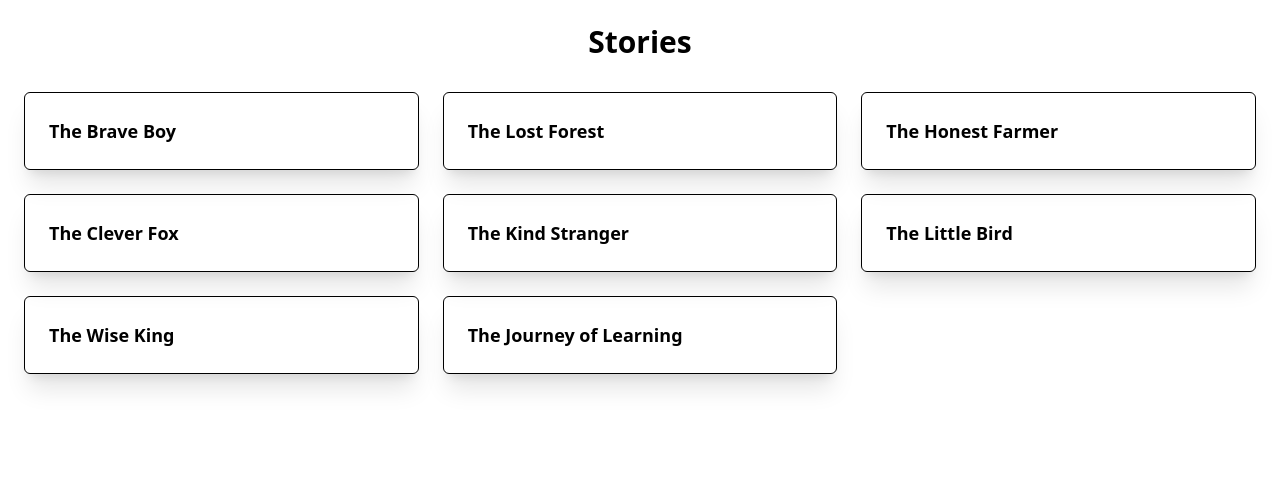
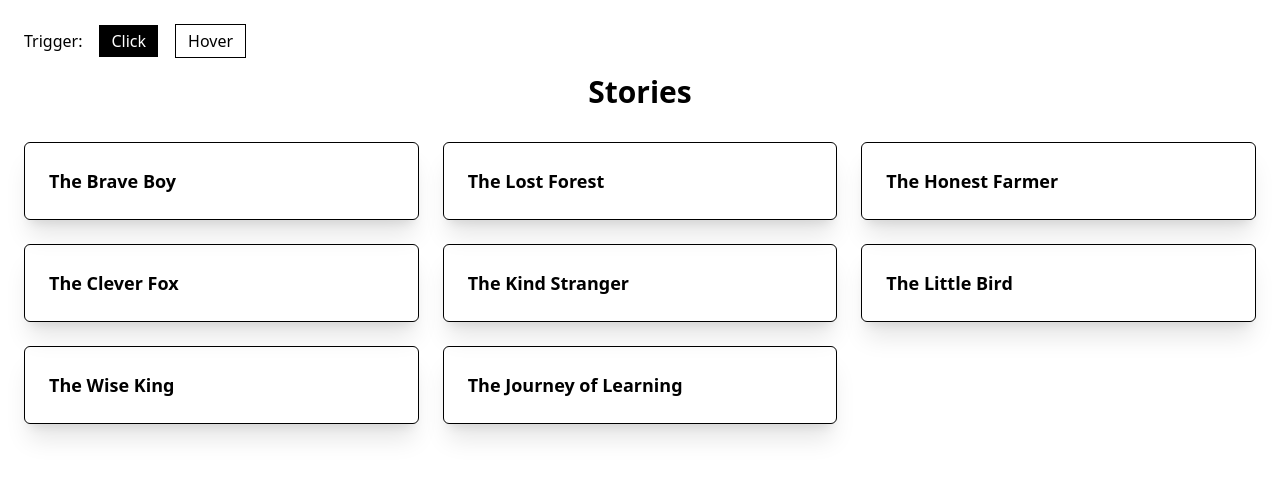
Before and after one commit to akvarc/Story-Definition, a React (Vite) app: page / in a window 1280 px wide. Shown: the top 478 px of the page. Built offline with nearby package versions, Linux system fonts and the light colour scheme.

Commit message:
Change to hover

```diff
--- a/src/App.jsx
+++ b/src/App.jsx
@@ -1,14 +1,19 @@
 import { BrowserRouter, Routes, Route } from "react-router-dom";
 import StoryDetail from "./Component.jsx/StoryDetail";
 import StoryList from "./Component.jsx/StoryList";
+import { ToggleContext } from "./store/ToggleContext";
 
 export default function App() {
   return (
+    <ToggleContext>
     <BrowserRouter>
+
       <Routes>
         <Route path="/" element={<StoryList/>} />
         <Route path="/story/:id" element={<StoryDetail/>} />
       </Routes>
+
     </BrowserRouter>
+    </ToggleContext>
   );
 }
--- a/src/Component.jsx/StoryList.jsx
+++ b/src/Component.jsx/StoryList.jsx
@@ -1,11 +1,13 @@
 
 import stories from "../Data/stories";
 import StoryCard from "../UI/StoryCards";
+import ToggleButton from "./ToggleButton";
 
 
 export default function StoryList() {
   return (
     <div className="min-h-screen bg-white text-black p-6">
+      <ToggleButton/>
       <h1 className="text-3xl font-bold mb-8 text-center">
         Stories
       </h1>
--- /dev/null
+++ b/src/Component.jsx/ToggleButton.jsx
@@ -0,0 +1,31 @@
+import { useContext } from "react";
+import TriggerContext from "../store/ToggleContext";
+
+
+export default function TriggerToggle() {
+  const { trigger, setTrigger } = useContext(TriggerContext);
+
+  return (
+    <div className="flex gap-4 items-center mb-4">
+      <span className="font-medium">Trigger:</span>
+
+      <button
+        onClick={() => setTrigger("click")}
+        className={`px-3 py-1 border ${
+          trigger === "click" ? "bg-black text-white" : "bg-white"
+        }`}
+      >
+        Click
+      </button>
+
+      <button
+        onClick={() => setTrigger("hover")}
+        className={`px-3 py-1 border ${
+          trigger === "hover" ? "bg-black text-white" : "bg-white"
+        }`}
+      >
+        Hover
+      </button>
+    </div>
+  );
+}
--- a/src/Component.jsx/WordWrapper.jsx
+++ b/src/Component.jsx/WordWrapper.jsx
@@ -1,9 +1,14 @@
-import { useState, useEffect } from "react";
+import { useState, useEffect, useContext } from "react";
+import TriggerContext from "../store/ToggleContext";
+
 
 export default function WordWrapper({ text }) {
+  const { trigger } = useContext(TriggerContext);
+
   const [selectedWord, setSelectedWord] = useState("");
   const [meaning, setMeaning] = useState("");
   const [loading, setLoading] = useState(false);
+  const [position, setPosition] = useState({ top: 0, left: 0 });
 
   useEffect(() => {
     if (!selectedWord) return;
@@ -33,20 +38,41 @@ export default function WordWrapper({ text }) {
     fetchMeaning();
   }, [selectedWord]);
 
+  function handleTrigger(word, event) {
+    const rect = event.target.getBoundingClientRect();
+
+    setPosition({
+      top: rect.bottom + 8,
+      left: rect.left
+    });
+
+    setSelectedWord(word);
+  }
+
   return (
-    <div className="max-w-4xl mx-auto px-4 text-black leading-8">
+    <div className="max-w-4xl mx-auto px-4 text-black leading-8 relative">
       {text.trim().split("\n").map((paragraph, pIndex) => {
+        const words = paragraph.split(/(\s+)/);
 
-        const words = paragraph.split(/(\s+)/);
         return (
           <p key={pIndex} className="mb-6 text-justify">
             {words.map((word, wIndex) => {
               if (/^\s+$/.test(word)) return word;
+
               return (
                 <span
                   key={wIndex}
-                  onClick={() => setSelectedWord(word)}
                   className="cursor-pointer hover:underline"
+                  onClick={
+                    trigger === "click"
+                      ? (e) => handleTrigger(word, e)
+                      : undefined
+                  }
+                  onMouseEnter={
+                    trigger === "hover"
+                      ? (e) => handleTrigger(word, e)
+                      : undefined
+                  }
                 >
                   {word}
                 </span>
@@ -57,25 +83,33 @@ export default function WordWrapper({ text }) {
       })}
 
       {selectedWord && (
-        <div className="fixed inset-0 bg-black/50 flex items-center justify-center z-50 p-4">
-          <div className="bg-white text-black max-w-md w-full rounded-xl shadow-lg p-6 relative">
+        <div
+          className="fixed bg-black text-white max-w-xs text-sm rounded-lg shadow-lg p-4 z-50"
+          style={{
+            top: position.top,
+            left: position.left
+          }}
+          onMouseLeave={
+            trigger === "hover" ? () => setSelectedWord("") : undefined
+          }
+        >
+          <div className="flex justify-between items-start mb-2">
+            <span className="font-semibold">{selectedWord}</span>
+            {trigger === "click" && (
               <button
                 onClick={() => setSelectedWord("")}
-              className="absolute top-3 right-3 text-gray-600 hover:text-black font-bold text-lg"
+                className="ml-2 text-white/70 hover:text-white"
               >
                 ✕
               </button>
-
-            <h4 className="text-xl font-semibold mb-4 text-center">
-              {selectedWord}
-            </h4>
+            )}
+          </div>
 
           {loading ? (
-              <p className="text-center text-sm text-gray-500">Loading...</p>
+            <p className="text-white/70">Loading...</p>
           ) : (
-              <p className="text-sm leading-6">{meaning}</p>
+            <p className="leading-5">{meaning}</p>
           )}
-          </div>
         </div>
       )}
     </div>
--- /dev/null
+++ b/src/store/ToggleContext.jsx
@@ -0,0 +1,15 @@
+import { createContext, useState } from "react";
+
+const TriggerContext = createContext();
+
+export function ToggleContext({ children }) {
+  const [trigger, setTrigger] = useState("click"); // "click" | "hover"
+
+  return (
+    <TriggerContext.Provider value={{ trigger, setTrigger }}>
+      {children}
+    </TriggerContext.Provider>
+  );
+}
+
+export default TriggerContext;
```
Lines whose indentation alone changed are shown as unchanged.
